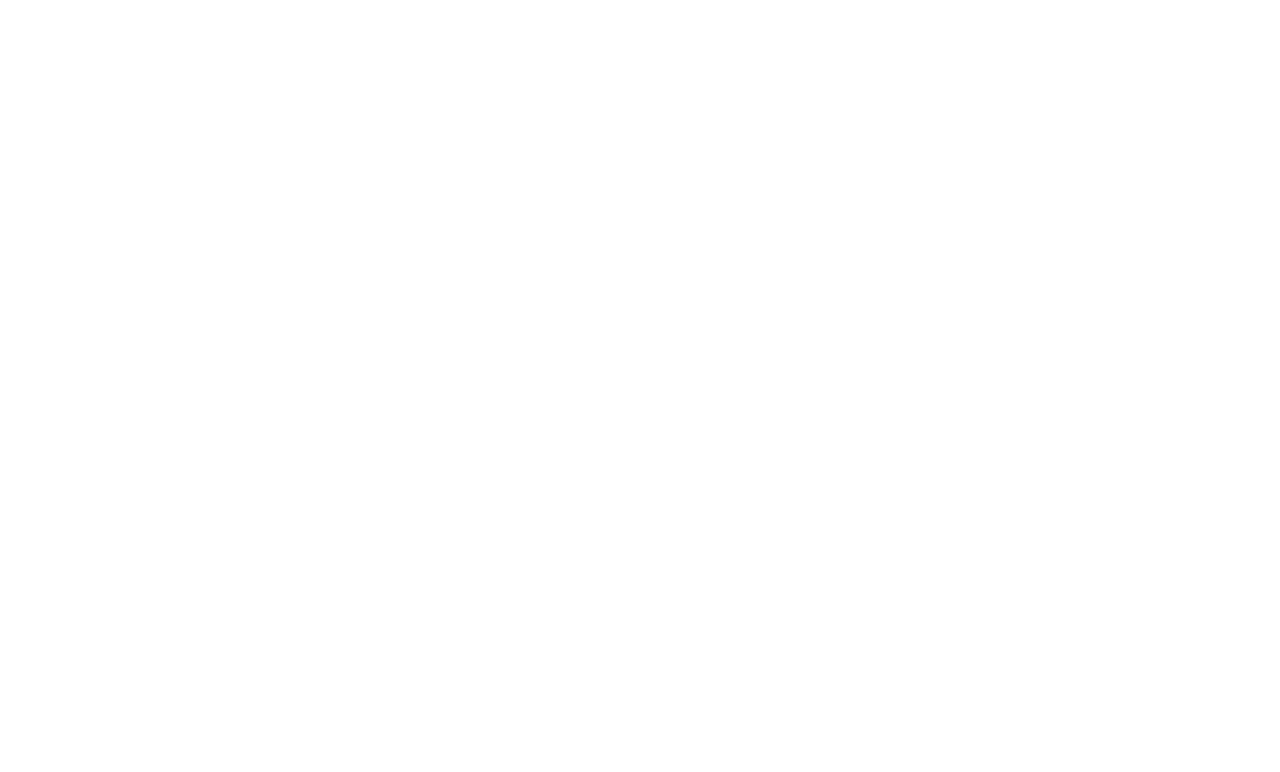
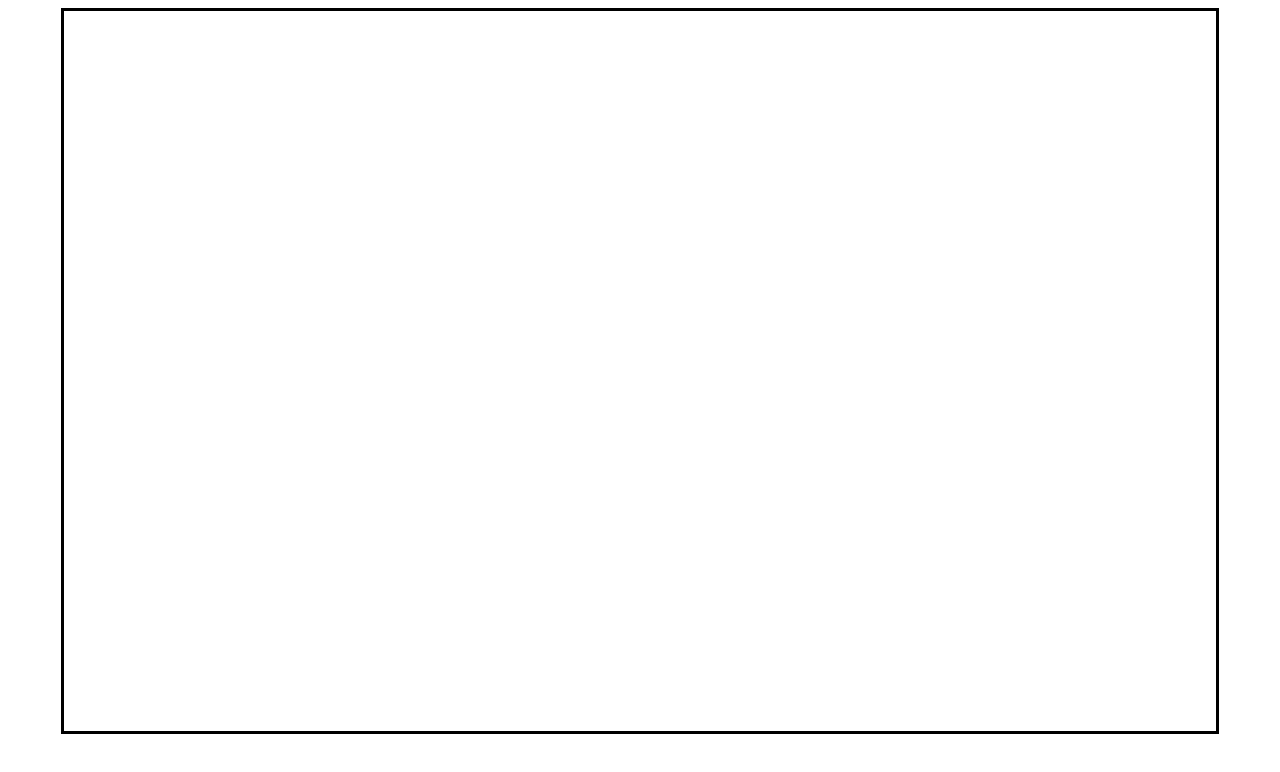
Before and after one commit to DigitalMoteur/odin-etch-a-sketch, a plain HTML site: page index.html in a window 1280 px wide. Drawn offline with Linux system fonts and the light colour scheme.

Commit message:
Added 16x16 grid using divs and flexbox

```diff
--- a/index.html
+++ b/index.html
@@ -7,5 +7,6 @@
     <script src="script.js" defer></script>
 </head>
 <body>
+    <div id="gridContainer"></div>
 </body>
 </html>
--- a/script.js
+++ b/script.js
@@ -0,0 +1,25 @@
+const grid = document.querySelector("#gridContainer");
+grid.style.display = "flex";
+grid.style.justifyContent = "space-around";
+grid.style.flexDirection = "column";
+grid.style.borderStyle = "solid";
+grid.style.height = "90vh";
+grid.style.width = "90vw";
+grid.style.margin = "auto";
+
+const gridElementSize = (90.0/16.0);
+// Establish grid
+for (let x = 0; x < 16; x++)
+{
+    let row = document.createElement("div");
+    for (let y = 0; y < 16; y++)
+    {
+        let currentElement = document.createElement("div");
+        currentElement.style.height = `${gridElementSize}vh`;
+        currentElement.style.width = `${gridElementSize}vw`;
+        row.appendChild(currentElement);
+    }
+    row.style.display = "flex";
+    row.style.flexDirection = "row";
+    grid.appendChild(row);
+}
```
